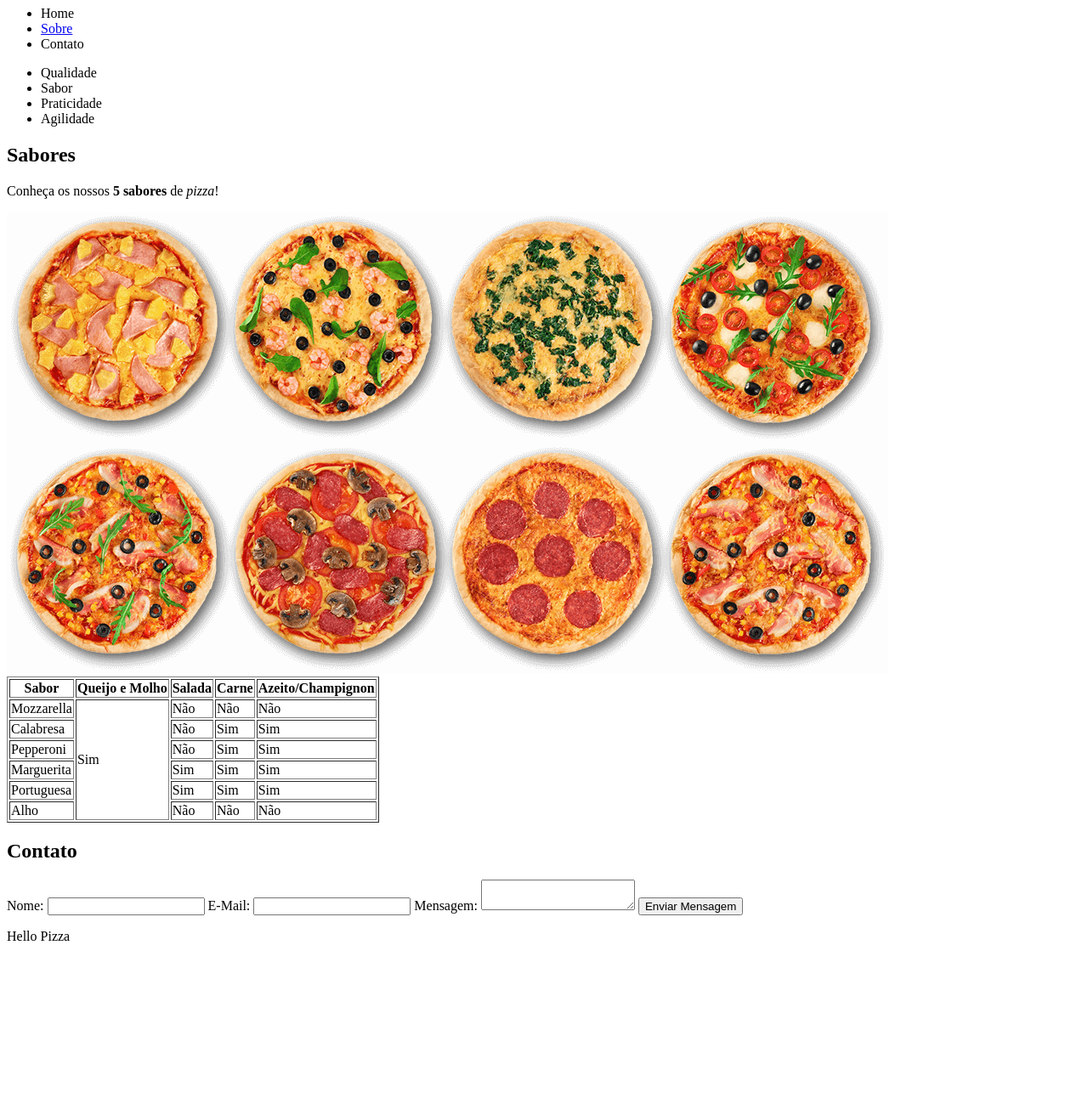
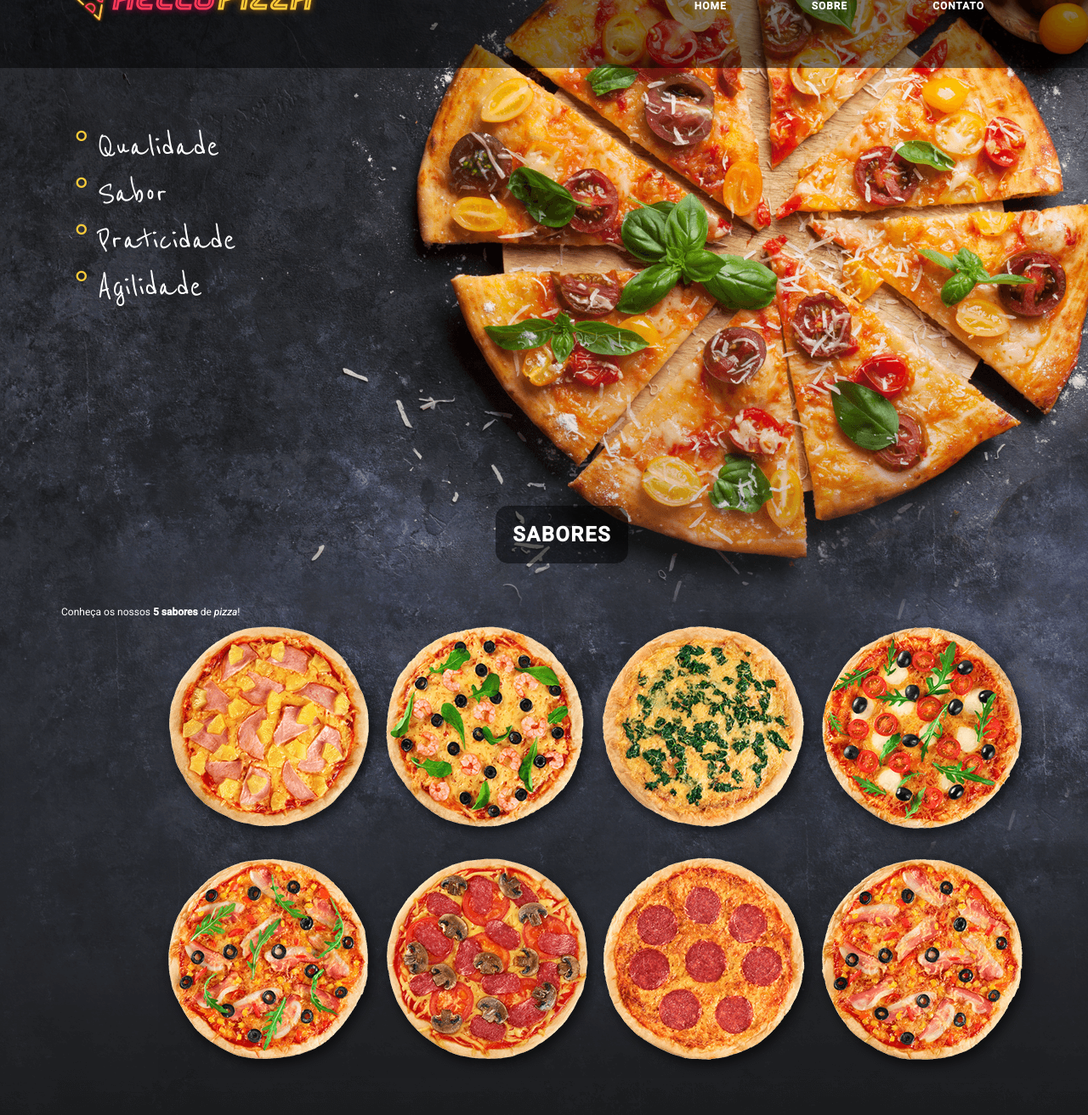
Before and after one commit to Romulo-Reis/curso-de-html-basico, a plain HTML site: page index.html in a window 1280 px wide. Shown: the part 73-1385 px from the top of the page at 85% size. Before the commit the page ends 1200 px from the top, so only its background shows below. Drawn offline with Linux system fonts and the light colour scheme; a web font is replaced by a local one.

Commit message:
inclusão do css

```diff
--- a/css/style.css
+++ b/css/style.css
@@ -0,0 +1,194 @@
+*{
+	margin: 0;
+	padding: 0;
+}
+
+body{
+	background: url("../img/background-pizza.png") 0 0 no-repeat;
+	background-color: #131313;
+}
+
+header{
+	height: 123px;
+	background-color: rgba(0, 0, 0, 0.5);
+	padding: 30px 72px 0 72px;
+}
+
+h1, footer a{
+	height: 70px;
+	width: 304px;
+	overflow: hidden;
+	text-indent: -9999px;
+	background: url("../img/logo-helloPizza.png") 0 0 no-repeat;
+	display: block;
+}
+
+h2{
+	color:#fff;
+	font-family: 'Roboto', sans-serif;
+	padding: 20px;
+	background-color: rgba(0, 0, 0, 0.5);
+	border-radius: 15px;
+	display:inline-block;
+	text-transform: uppercase;
+	letter-spacing: 1.5px;
+	float: left;
+	margin: 50px 45%;
+}
+
+section{
+	clear: both;
+	padding: 30px 72px 0 72px;
+	position: relative;
+	margin:0 0 50px 0;
+}
+
+img#pizza-sabores{
+	display: block;
+	clear: both;
+	margin: 0 10%;
+}
+
+nav{
+	float: right;
+	margin-top: -30px;
+}
+
+nav ul{
+	list-style: none;
+	display: block;
+}
+
+nav ul li{
+	float: left;
+	margin:0 50px;
+}
+
+nav ul li a{
+	color:#fff;
+	text-decoration: none;
+	text-transform: uppercase;
+	font-family: 'Roboto', sans-serif;
+	font-size: 12px;
+	font-weight: bold;
+	letter-spacing: 1px
+}
+
+ul#vantagens {
+    list-style: none;
+    float: left;
+    margin: 30px 0 150px 0;
+}
+
+ul#vantagens li {
+    font-family: 'Reenie Beanie', cursive;
+    color: #fff;
+    font-size: 2.75em;
+    margin: 5px;
+}
+
+ul#vantagens li::before {
+  content: "\00b0 ";
+  color: #fbcb39;
+  font-family: sans-serif;
+  font-size: 1em;
+  vertical-align: bottom;
+  margin: 25px 10px 0 10px;
+}
+
+table{
+	width: 100%;
+	background-color: #2a2a2a;
+	clear: both;
+	border-collapse: collapse;
+	text-transform: uppercase;
+	margin-top:100px;
+}
+
+th, td, p, label{
+	font-size: 12px;
+	color:#fff;
+	font-family: 'Roboto', sans-serif;
+}
+
+th{
+	color: #4d4d4d;
+	font-weight: bold;
+}
+
+th, td{
+	border:1px #000 solid;
+	padding: 25px;
+	text-align: center;
+	width: 20%;
+}
+
+form{
+	clear: both;
+	margin:0 30%;
+}
+
+form label{
+	margin:15px 0;
+	display: block;
+	text-transform: uppercase;
+}
+
+form input, form textarea{
+	border:1px solid #2a2a2a;
+	height: 10px;
+	width: 500px;
+	border-radius: 30px;
+	background-color: transparent;;
+	display: block;
+	padding: 25px 25px;
+	font-family: 'Roboto', sans-serif;
+	text-transform: uppercase;
+	color: #fff;
+	font-style: italic;
+}
+
+form textarea{
+	height: 200px;
+	font-size: 0.75em;
+}
+
+input[type="submit"] {
+    width: 555px;
+    margin: 25px 0;
+    padding-top: 15px;
+}
+
+input:focus,
+select:focus,
+textarea:focus,
+button:focus {
+    outline: none;
+}
+
+footer {
+    height: 100px;
+    background-color: #2a2a2a;
+    position: relative;
+    padding: 35px 0 10px 0;
+}
+
+footer a {
+    width: 200px;
+    background-size: 200px 46px;
+    background-repeat: no-repeat;
+    display: block;
+    margin: 0px auto;
+}
+
+footer p{
+	text-align: center;
+}
+
+.texto-positivo{
+	color: #87b50f;
+}
+
+.texto-negativo{
+	color: #fb3958;
+}
--- a/index.html
+++ b/index.html
@@ -3,18 +3,22 @@
 	<head>
 		<meta charset="utf-8">
 		<title>Hello Pizza</title>
+		<link rel="stylesheet" type="text/css" href="css/style.css">
+		<link rel="stylesheet" type="text/css" href="https://fonts.googleapis.com/css?family=Baloo|Reenie+Beanie|Roboto:400,500,500i">
 	</head>
 	<body>
 		<header>
 			<h1>Hello Pizza</h1>
-			<ul>
-				<li>Home</li>
-				<li><a href="https://www.devmedia.com.br" target="_blank">Sobre</a></li>
-				<li>Contato</li>
-			</ul>
+			<nav>
+				<ul>
+					<li><a href="#">Home</a></li>
+					<li><a href="#">Sobre</a></li>
+					<li><a href="#">Contato</a></li>
+				</ul>
+			</nav>
 		</header>
 		<section>
-			<ul>
+			<ul id="vantagens">
 				<li>Qualidade</li>
 				<li>Sabor</li>
 				<li>Praticidade</li>
@@ -24,7 +28,7 @@
 		<section>
 			<h2>Sabores</h2>
 			<p>Conheça os nossos <strong>5 sabores</strong> de <em>pizza</em>!</p>
-			<img src="img/sabores-pizzas.png" alt="Fotos de Pizzas de vários sabores" />
+			<img id="pizza-sabores" src="img/sabores-pizzas.png" alt="Fotos de Pizzas de vários sabores" />
 			<table border="1">
 				<tr>
 					<th>Sabor</th>
@@ -85,7 +89,8 @@
 			</form>
 		</section>
 		<footer>
-			<p>Hello Pizza</p>
+			<a href="#" id="logo-hellopizza">Hello Pizza</a>
+            <p>Todos os direitos reservados &copy; 2018</p>
 		</footer>
 	</body>
 </html>
```
